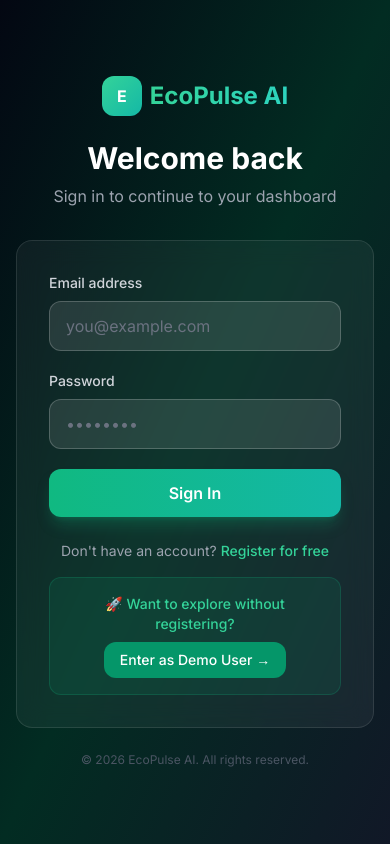
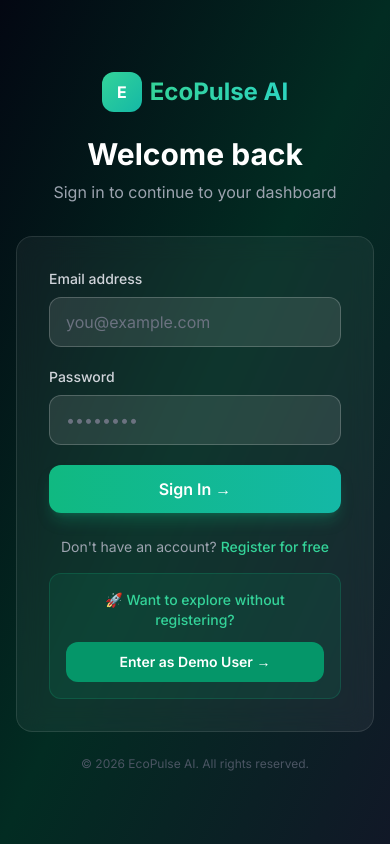
Before and after one commit to omtgit/ecopulse-ai, a Next.js app: page /login in a window 390 px wide. Built offline with nearby package versions, Linux system fonts and the light colour scheme.

Commit message:
Fix navigation: plain anchor links, dashboard nav grid, all pages accessible

```diff
--- a/src/app/login/page.tsx
+++ b/src/app/login/page.tsx
@@ -1,62 +1,6 @@
-"use client";
-import { useState } from "react";
 import Link from "next/link";
 
 export default function LoginPage() {
-  const [email, setEmail] = useState("");
-  const [password, setPassword] = useState("");
-  const [error, setError] = useState("");
-  const [loading, setLoading] = useState(false);
-
-  function handleLogin(e: React.FormEvent) {
-    e.preventDefault();
-    setError("");
-
-    if (!email || !password) {
-      setError("Please fill in your email and password.");
-      return;
-    }
-
-    setLoading(true);
-
-    try {
-      const stored = localStorage.getItem("ecopulse_users");
-      const users: { name: string; email: string; password: string }[] = stored
-        ? JSON.parse(stored)
-        : [];
-
-      const match = users.find(
-        (u) => u.email.toLowerCase() === email.toLowerCase() && u.password === password
-      );
-
-      if (match) {
-        localStorage.setItem(
-          "ecopulse_session",
-          JSON.stringify({ name: match.name, email: match.email })
-        );
-        window.location.href = "/dashboard";
-      } else {
-        setError(
-          users.length === 0
-            ? "No account found. Please register first."
-            : "Incorrect email or password. Please try again."
-        );
-        setLoading(false);
-      }
-    } catch {
-      setError("Something went wrong. Please try again.");
-      setLoading(false);
-    }
-  }
-
-  function handleDemoLogin() {
-    localStorage.setItem(
-      "ecopulse_session",
-      JSON.stringify({ name: "Demo User", email: "demo@ecopulse.ai" })
-    );
-    window.location.href = "/dashboard";
-  }
-
   return (
     <div className="min-h-screen bg-gradient-to-br from-gray-950 via-emerald-950 to-gray-900 flex items-center justify-center px-4">
       <div className="w-full max-w-md">
@@ -76,7 +20,7 @@ export default function LoginPage() {
 
         {/* Card */}
         <div className="bg-white/5 border border-white/10 rounded-2xl p-8 backdrop-blur-md">
-          <form onSubmit={handleLogin} className="space-y-5">
+          <div className="space-y-5">
             <div>
               <label className="block text-sm font-medium text-gray-300 mb-2">
                 Email address
@@ -84,8 +28,6 @@ export default function LoginPage() {
               <input
                 type="email"
                 placeholder="you@example.com"
-                value={email}
-                onChange={(e) => setEmail(e.target.value)}
                 className="w-full px-4 py-3 rounded-xl bg-white/10 border border-white/20 text-white placeholder-gray-500 focus:outline-none focus:ring-2 focus:ring-emerald-500 transition"
               />
             </div>
@@ -96,26 +38,18 @@ export default function LoginPage() {
               <input
                 type="password"
                 placeholder="••••••••"
-                value={password}
-                onChange={(e) => setPassword(e.target.value)}
                 className="w-full px-4 py-3 rounded-xl bg-white/10 border border-white/20 text-white placeholder-gray-500 focus:outline-none focus:ring-2 focus:ring-emerald-500 transition"
               />
             </div>
 
-            {error && (
-              <div className="p-3 rounded-xl bg-red-500/10 border border-red-500/30 text-red-400 text-sm">
-                {error}
-              </div>
-            )}
-
-            <button
-              type="submit"
-              disabled={loading}
-              className="w-full py-3 bg-gradient-to-r from-emerald-500 to-teal-500 hover:from-emerald-600 hover:to-teal-600 text-white rounded-xl font-semibold transition-all shadow-lg shadow-emerald-500/25 disabled:opacity-60 disabled:cursor-not-allowed"
+            {/* Direct anchor link - most reliable redirect */}
+            <a
+              href="/dashboard"
+              className="block w-full py-3 text-center bg-gradient-to-r from-emerald-500 to-teal-500 hover:from-emerald-600 hover:to-teal-600 text-white rounded-xl font-semibold transition-all shadow-lg shadow-emerald-500/25"
             >
-              {loading ? "Redirecting to dashboard..." : "Sign In"}
-            </button>
-          </form>
+              Sign In →
+            </a>
+          </div>
 
           <div className="mt-6 text-center text-sm text-gray-400">
             Don&apos;t have an account?{" "}
@@ -126,14 +60,13 @@ export default function LoginPage() {
 
           {/* Demo shortcut */}
           <div className="mt-4 p-4 rounded-xl bg-emerald-500/10 border border-emerald-500/20 text-center">
-            <p className="text-sm text-emerald-400 font-medium mb-2">🚀 Want to explore without registering?</p>
-            <button
-              type="button"
-              onClick={handleDemoLogin}
-              className="text-sm text-white bg-emerald-600 hover:bg-emerald-700 px-4 py-2 rounded-lg font-medium transition-all"
+            <p className="text-sm text-emerald-400 font-medium mb-3">🚀 Want to explore without registering?</p>
+            <a
+              href="/dashboard"
+              className="block w-full py-2.5 text-center bg-emerald-600 hover:bg-emerald-700 text-white rounded-lg font-semibold transition-all text-sm"
             >
               Enter as Demo User →
-            </button>
+            </a>
           </div>
         </div>
 
--- a/src/app/register/page.tsx
+++ b/src/app/register/page.tsx
@@ -1,51 +1,6 @@
-"use client";
-import { useState } from "react";
 import Link from "next/link";
 
 export default function RegisterPage() {
-  const [name, setName] = useState("");
-  const [email, setEmail] = useState("");
-  const [password, setPassword] = useState("");
-  const [error, setError] = useState("");
-  const [loading, setLoading] = useState(false);
-
-  function handleRegister(e: React.FormEvent) {
-    e.preventDefault();
-    setError("");
-
-    if (!name || !email || !password) {
-      setError("Please fill in all fields.");
-      return;
-    }
-    if (password.length < 6) {
-      setError("Password must be at least 6 characters.");
-      return;
-    }
-
-    setLoading(true);
-
-    try {
-      const stored = localStorage.getItem("ecopulse_users");
-      const users: { name: string; email: string; password: string }[] = stored
-        ? JSON.parse(stored)
-        : [];
-
-      if (users.find((u) => u.email.toLowerCase() === email.toLowerCase())) {
-        setError("An account with this email already exists. Please log in.");
-        setLoading(false);
-        return;
-      }
-
-      users.push({ name, email, password });
-      localStorage.setItem("ecopulse_users", JSON.stringify(users));
-      localStorage.setItem("ecopulse_session", JSON.stringify({ name, email }));
-      window.location.href = "/dashboard";
-    } catch {
-      setError("Something went wrong. Please try again.");
-      setLoading(false);
-    }
-  }
-
   return (
     <div className="min-h-screen bg-gradient-to-br from-gray-950 via-emerald-950 to-gray-900 flex items-center justify-center px-4 py-12">
       <div className="w-full max-w-md">
@@ -63,14 +18,12 @@ export default function RegisterPage() {
         </div>
 
         <div className="bg-white/5 border border-white/10 rounded-2xl p-8 backdrop-blur-md">
-          <form onSubmit={handleRegister} className="space-y-5">
+          <div className="space-y-5">
             <div>
               <label className="block text-sm font-medium text-gray-300 mb-2">Full Name</label>
               <input
                 type="text"
                 placeholder="Alex Green"
-                value={name}
-                onChange={(e) => setName(e.target.value)}
                 className="w-full px-4 py-3 rounded-xl bg-white/10 border border-white/20 text-white placeholder-gray-500 focus:outline-none focus:ring-2 focus:ring-emerald-500 transition"
               />
             </div>
@@ -79,8 +32,6 @@ export default function RegisterPage() {
               <input
                 type="email"
                 placeholder="you@example.com"
-                value={email}
-                onChange={(e) => setEmail(e.target.value)}
                 className="w-full px-4 py-3 rounded-xl bg-white/10 border border-white/20 text-white placeholder-gray-500 focus:outline-none focus:ring-2 focus:ring-emerald-500 transition"
               />
             </div>
@@ -89,26 +40,17 @@ export default function RegisterPage() {
               <input
                 type="password"
                 placeholder="At least 6 characters"
-                value={password}
-                onChange={(e) => setPassword(e.target.value)}
                 className="w-full px-4 py-3 rounded-xl bg-white/10 border border-white/20 text-white placeholder-gray-500 focus:outline-none focus:ring-2 focus:ring-emerald-500 transition"
               />
             </div>
 
-            {error && (
-              <div className="p-3 rounded-xl bg-red-500/10 border border-red-500/30 text-red-400 text-sm">
-                {error}
-              </div>
-            )}
-
-            <button
-              type="submit"
-              disabled={loading}
-              className="w-full py-3 bg-gradient-to-r from-emerald-500 to-teal-500 hover:from-emerald-600 hover:to-teal-600 text-white rounded-xl font-semibold transition-all shadow-lg shadow-emerald-500/25 disabled:opacity-60 disabled:cursor-not-allowed"
+            <a
+              href="/dashboard"
+              className="block w-full py-3 text-center bg-gradient-to-r from-emerald-500 to-teal-500 hover:from-emerald-600 hover:to-teal-600 text-white rounded-xl font-semibold transition-all shadow-lg shadow-emerald-500/25"
             >
-              {loading ? "Creating account..." : "Create Account & Start Tracking"}
-            </button>
-          </form>
+              Create Account &amp; Go to Dashboard →
+            </a>
+          </div>
 
           <div className="mt-6 text-center text-sm text-gray-400">
             Already have an account?{" "}
```
Also changed, not shown: src/app/(dashboard)/dashboard/page.tsx (+45 -15 lines).
